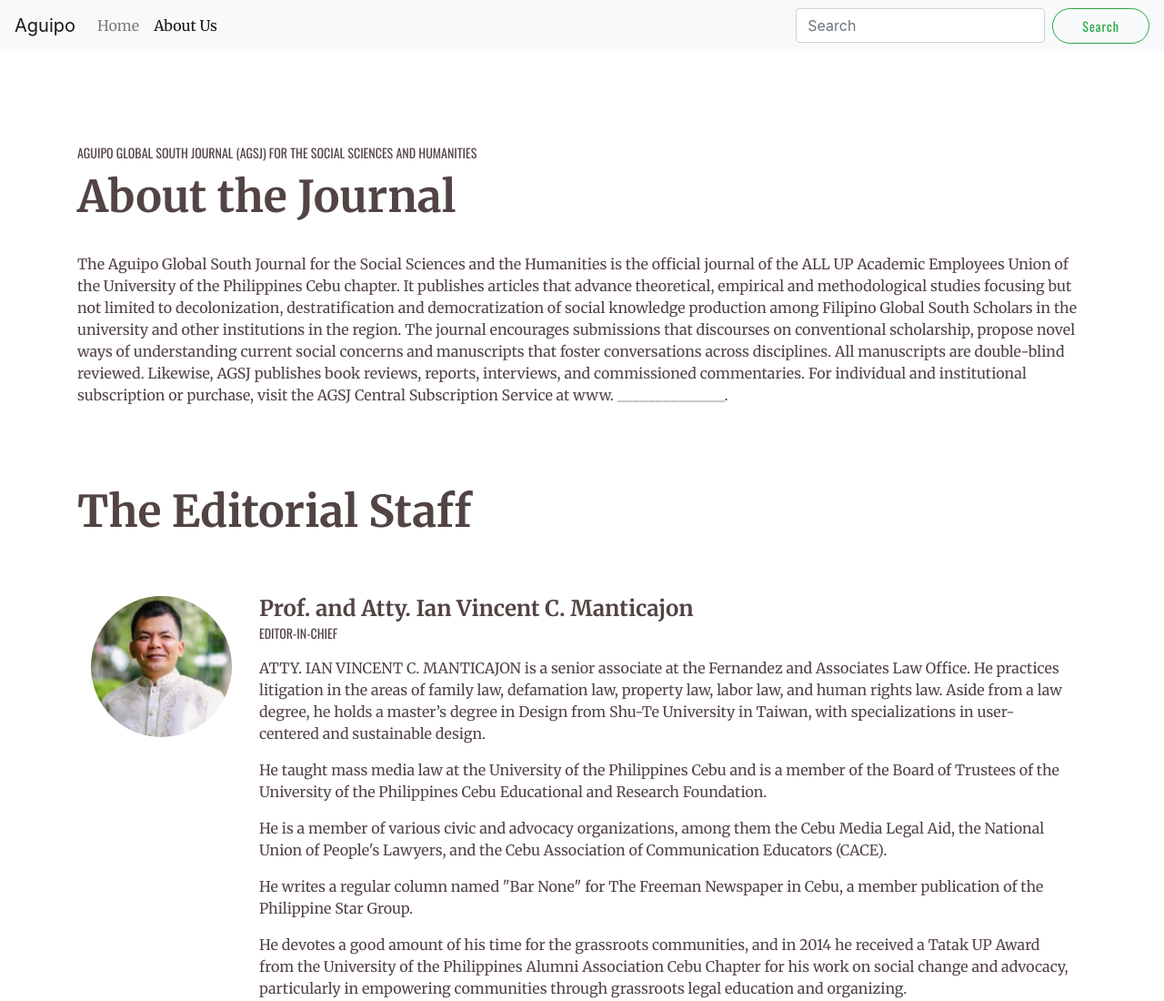
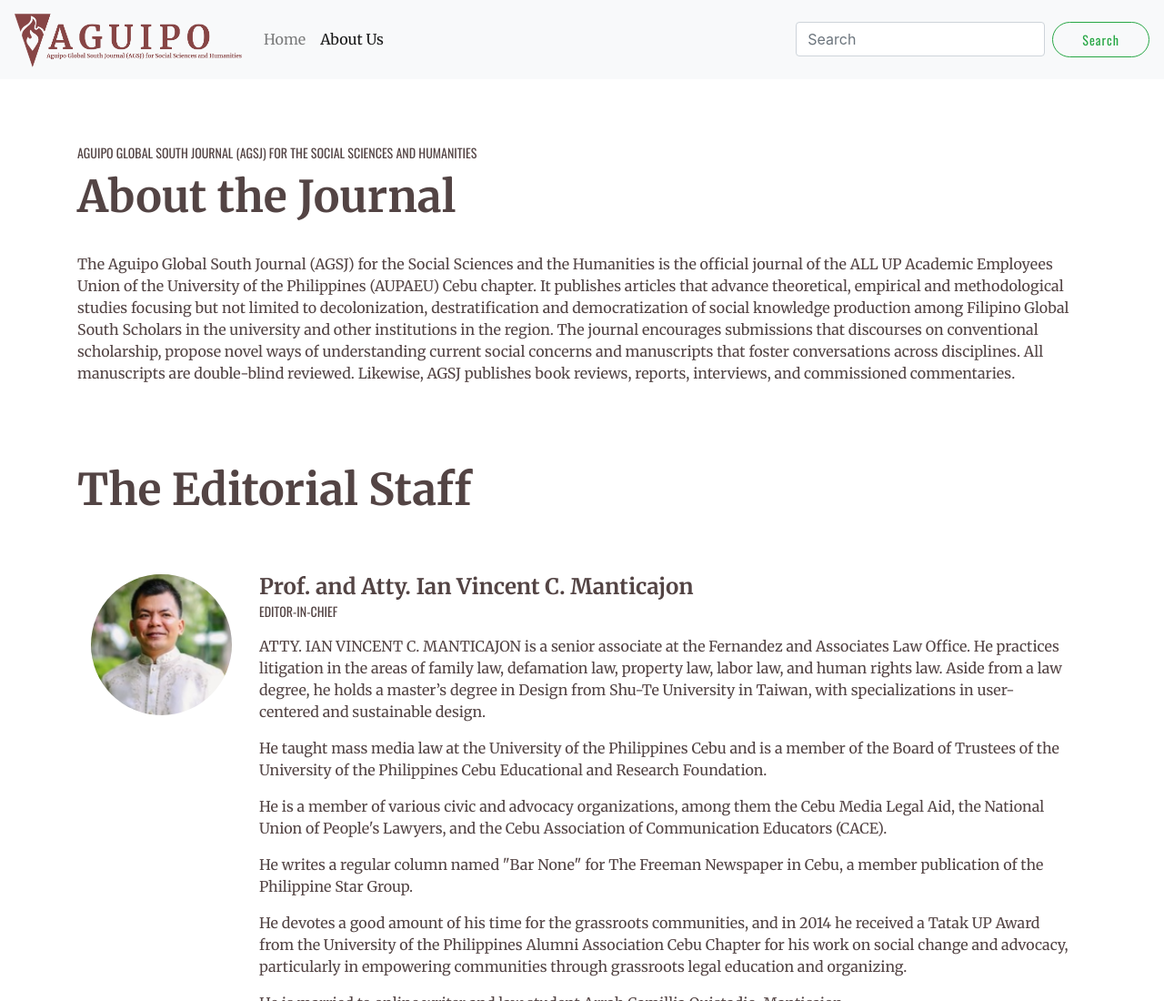
Before and after one commit to ohhskar/aguipo, a website: page app/aboutUs.html in a window 1280 px wide. Shown: the top 1100 px of the page at 91% size. Drawn offline with nearby package versions, Linux system fonts and the light colour scheme.

Commit message:
minor changes

```diff
--- a/app/aboutUs.html
+++ b/app/aboutUs.html
@@ -31,7 +31,7 @@
     <!-- Add your site or application content here -->
 
     <nav class="navbar navbar-expand-md navbar-light bg-light fixed-top">
-      <a class="navbar-brand" href="#">Aguipo</a>
+      <a class="navbar-brand" href="#"><img src="img/logo.png"  class="nav_img" /></a>
       <button
         class="navbar-toggler"
         type="button"
@@ -76,7 +76,7 @@
       <section class="pageHeader container">
         <span class="overText">Aguipo Global South Journal (AGSJ) for the Social Sciences and Humanities</span>
         <h1 class="pageHeader_h1">About the Journal</h1>
-        <p>The Aguipo Global South Journal for the Social Sciences and the Humanities is the official journal of the ALL UP Academic Employees Union of the University of the Philippines Cebu chapter. It publishes articles that advance theoretical, empirical and methodological studies focusing but not limited to decolonization, destratification and democratization of social knowledge production among Filipino Global South Scholars in the university and other institutions in the region. The journal encourages submissions that discourses on conventional scholarship, propose novel ways of understanding current social concerns and manuscripts that foster conversations across disciplines. All manuscripts are double-blind reviewed. Likewise, AGSJ publishes book reviews, reports, interviews, and commissioned commentaries. For individual and institutional subscription or purchase, visit the AGSJ Central Subscription Service at www. ______________.</p>
+        <p>The Aguipo Global South Journal (AGSJ) for the Social Sciences and the Humanities is the official journal of the ALL UP Academic Employees Union of the University of the Philippines (AUPAEU) Cebu chapter. It publishes articles that advance theoretical, empirical and methodological studies focusing but not limited to decolonization, destratification and democratization of social knowledge production among Filipino Global South Scholars in the university and other institutions in the region. The journal encourages submissions that discourses on conventional scholarship, propose novel ways of understanding current social concerns and manuscripts that foster conversations across disciplines. All manuscripts are double-blind reviewed. Likewise, AGSJ publishes book reviews, reports, interviews, and commissioned commentaries.</p>
       </section>
       <section class="editorialStaff container">
         <h1 class="editorialStaff_h1">The Editorial Staff</h1>
--- a/app/scss/modules/_nav.scss
+++ b/app/scss/modules/_nav.scss
@@ -0,0 +1,3 @@
+.nav_img{
+  width: 250px;
+}
```
Also changed, not shown: app/index.html (+2 -2 lines), app/css/main.css, app/img/logo.png (added), app/img/pzms.jpg, 1 other file.
